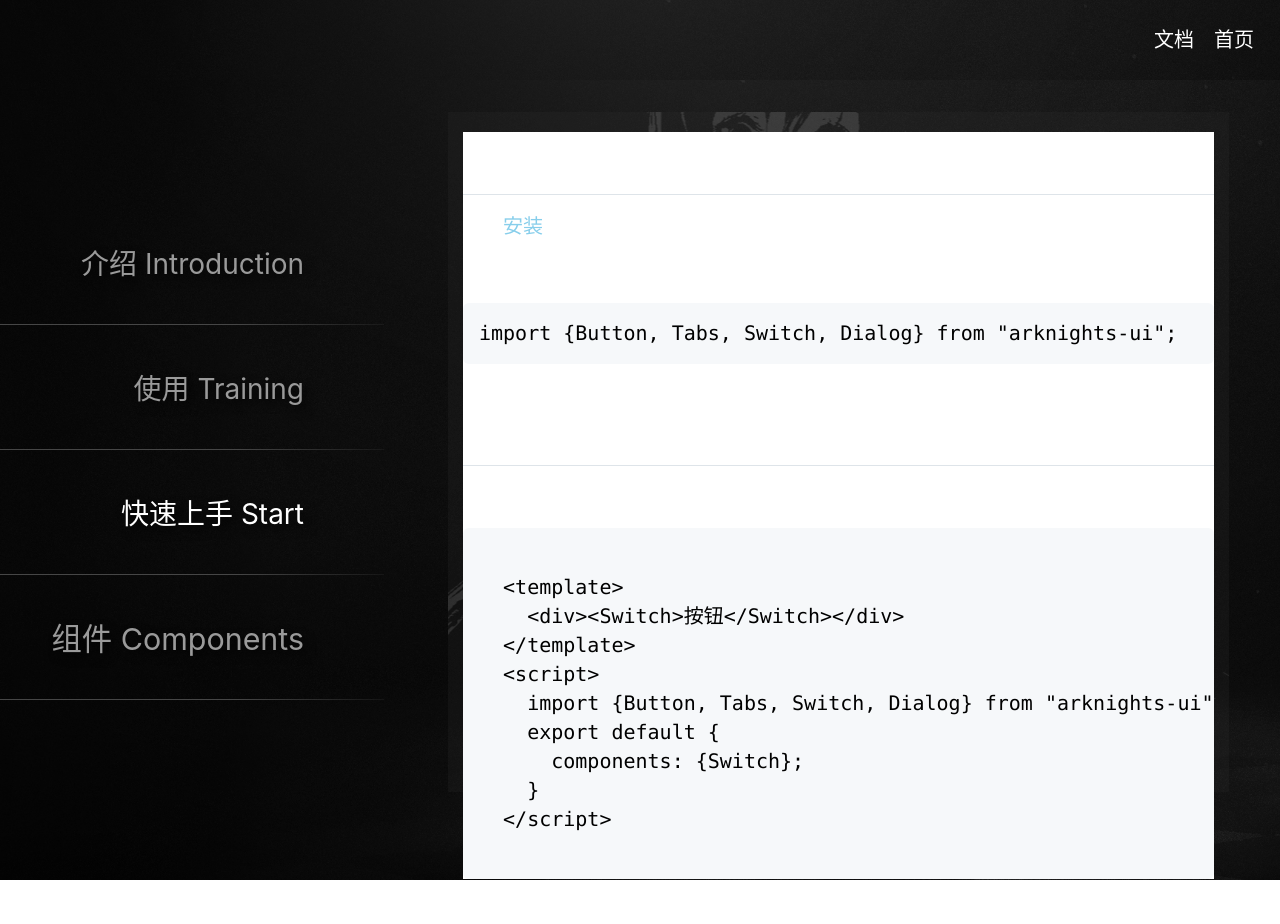
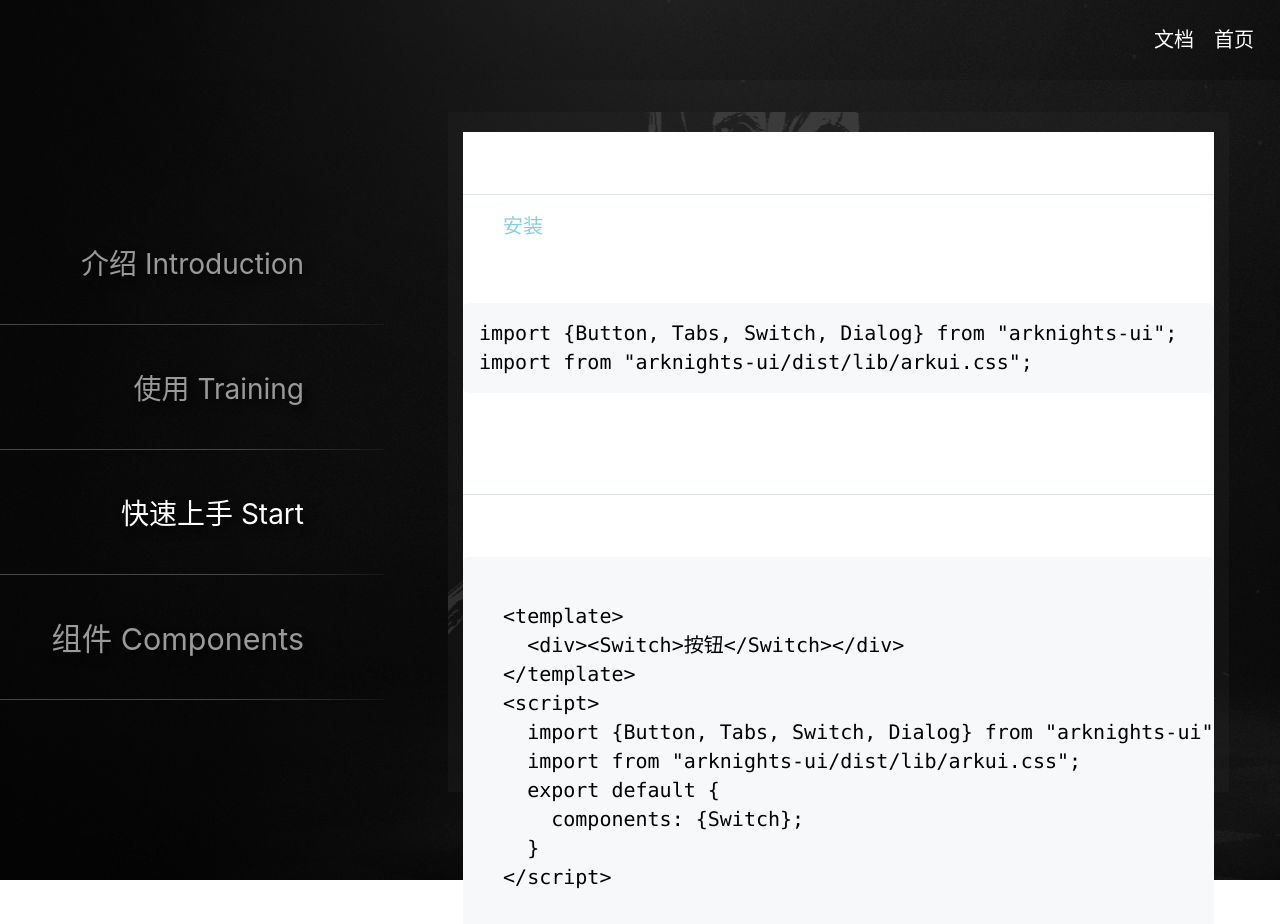
Before and after one commit to ProjectSean/Arknights-UI, a Vue app: page /#/home/start in a window 1280 px wide. Shown: the top 924 px of the page. Before the commit the page ends 879 px from the top, so only its background shows below. Built offline with nearby package versions, Linux system fonts and the light colour scheme.

Commit message:
修改官网介绍

```diff
--- a/src/components/Home/Start.vue
+++ b/src/components/Home/Start.vue
@@ -3,7 +3,8 @@
     <h1>开始使用</h1>
     <p>请先<a href="#/home/training">安装</a>本组件库。</p>
     <p>然后在你的代码中写入下面的代码</p>
-    <pre><code>import {Button, Tabs, Switch, Dialog} from "arknights-ui";</code></pre>
+    <pre><code>import {Button, Tabs, Switch, Dialog} from "arknights-ui";
+import from "arknights-ui/dist/lib/arkui.css";</code></pre>
     就可以使用我提供的组件了
     <h2>Vue 单文件组件</h2>
     <p>代码示例：</p>
@@ -14,6 +15,7 @@
   &lt;/template&gt;
   &lt;script&gt;
     import {Button, Tabs, Switch, Dialog} from "arknights-ui";
+    import from "arknights-ui/dist/lib/arkui.css";
     export default {
       components: {Switch};
     }
--- a/src/lib/Button.vue
+++ b/src/lib/Button.vue
@@ -22,7 +22,7 @@
       <div class="ark-cube-spin ark-cube-spin1"></div>
       <div class="ark-cube-spin ark-cube-spin2"></div>
       <div class="ark-cube-spin ark-cube-spin4"></div>
-      <!-- <div class="ark-cube-spin ark-cube-spin3"></div> -->
+      <div class="ark-cube-spin ark-cube-spin3"></div>
     </div>
     <div><slot /></div>
     <span v-if="disabled" class="ark-span-diabled"></span>
```
Also changed, not shown: src/lib/index.ts (line endings or trailing spaces).
